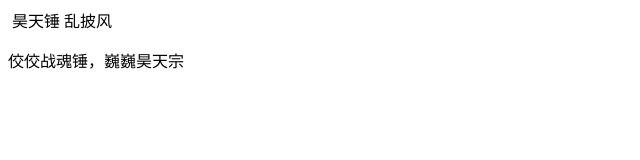
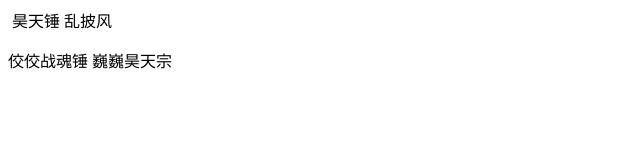
Before and after one commit to Coolceanyoung/hand, a plain HTML site: page index.html in a window 1280 px wide. Shown: the full height of the page, 0-640 px from the left. Drawn offline with Linux system fonts and the light colour scheme.

Commit message:
Update index.html

```diff
--- a/index.html
+++ b/index.html
@@ -7,6 +7,6 @@
 <body>
 <img scr="isji.png">
 <h>昊天锤 乱披风</h>
-<p>佼佼战魂锤，巍巍昊天宗</p>
+<p>佼佼战魂锤 巍巍昊天宗</p>
 </body>
 </html>
```
